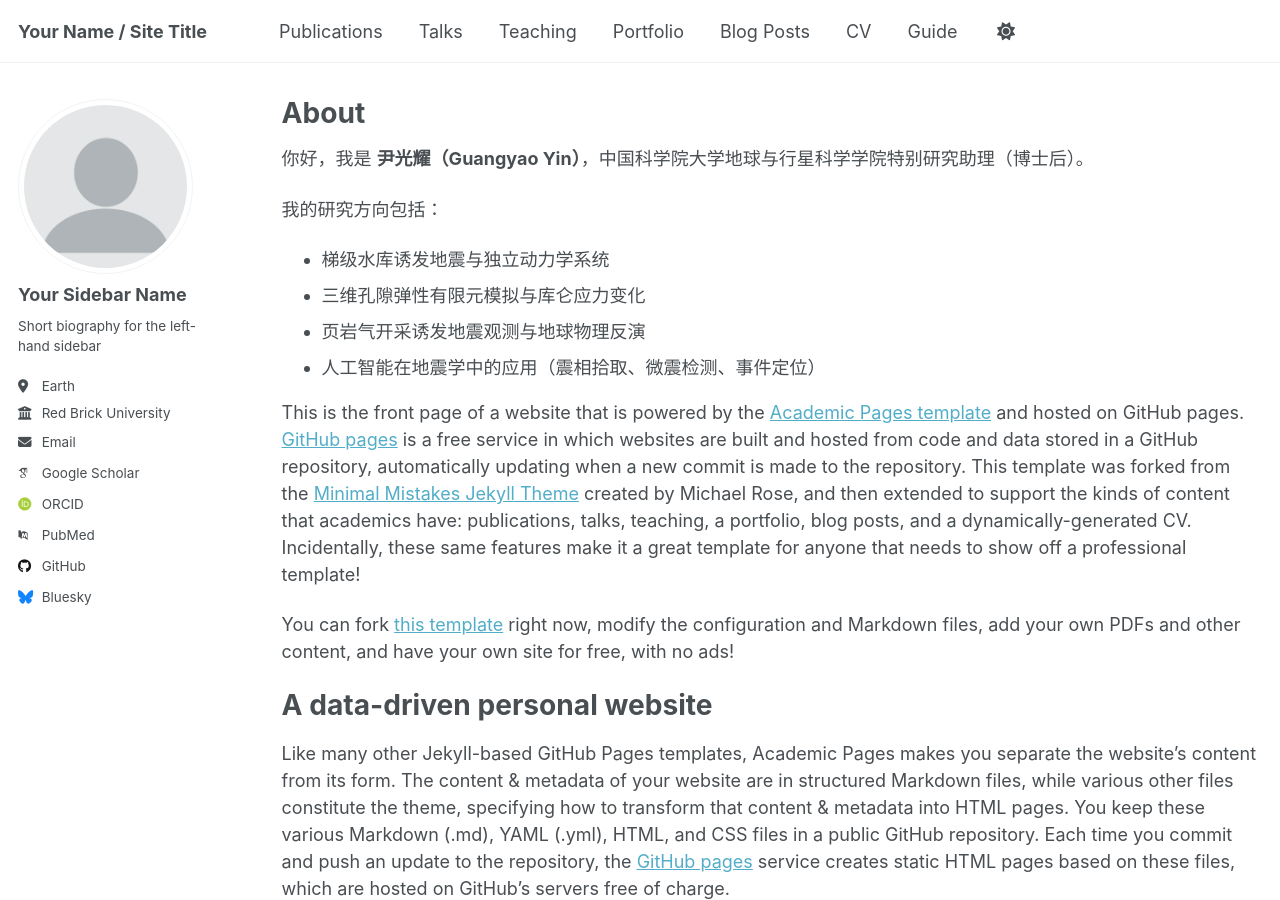
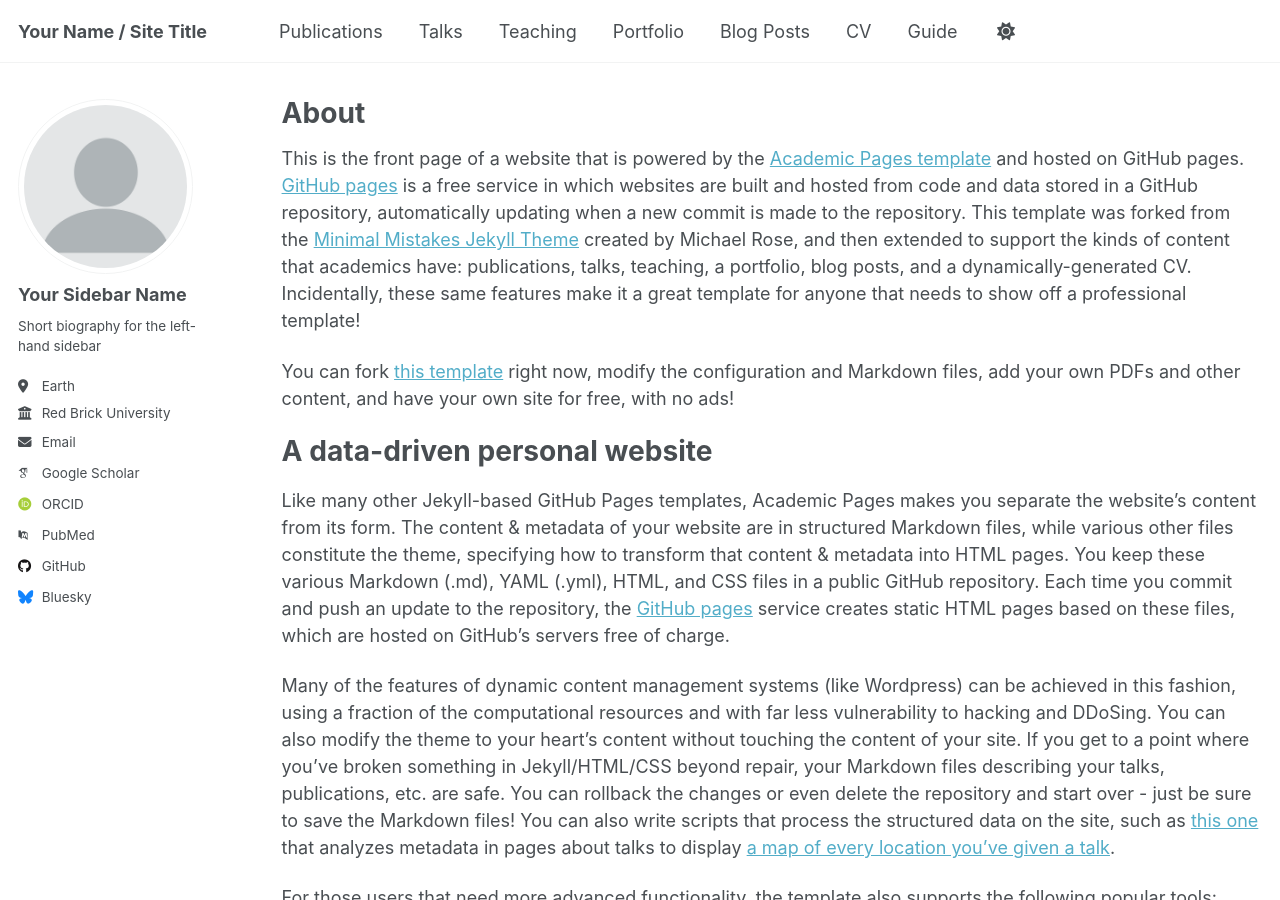
Before and after one commit to guangyao97/guangyao97.github.io, a Jekyll site: the page built from _pages/about.md, in a window 1280 px wide and 900 px high. Built offline with Jekyll 4.4.1, drawn with Linux system fonts in a browser that asks for light colours; some web fonts are replaced; a script that is not in the unit is left out.

Commit message:
Update about.md

```diff
--- a/_pages/about.md
+++ b/_pages/about.md
@@ -4,17 +4,6 @@ title: "About"
 permalink: /about/
 author_profile: true
 ---
-
-
-你好，我是 **尹光耀（Guangyao Yin）**，中国科学院大学地球与行星科学学院特别研究助理（博士后）。
-
-我的研究方向包括：
-
-- 梯级水库诱发地震与独立动力学系统
-- 三维孔隙弹性有限元模拟与库仑应力变化
-- 页岩气开采诱发地震观测与地球物理反演
-- 人工智能在地震学中的应用（震相拾取、微震检测、事件定位）
-
 
 This is the front page of a website that is powered by the [Academic Pages template](https://github.com/academicpages/academicpages.github.io) and hosted on GitHub pages. [GitHub pages](https://pages.github.com) is a free service in which websites are built and hosted from code and data stored in a GitHub repository, automatically updating when a new commit is made to the repository. This template was forked from the [Minimal Mistakes Jekyll Theme](https://mmistakes.github.io/minimal-mistakes/) created by Michael Rose, and then extended to support the kinds of content that academics have: publications, talks, teaching, a portfolio, blog posts, and a dynamically-generated CV. Incidentally, these same features make it a great template for anyone that needs to show off a professional template!
 
```
